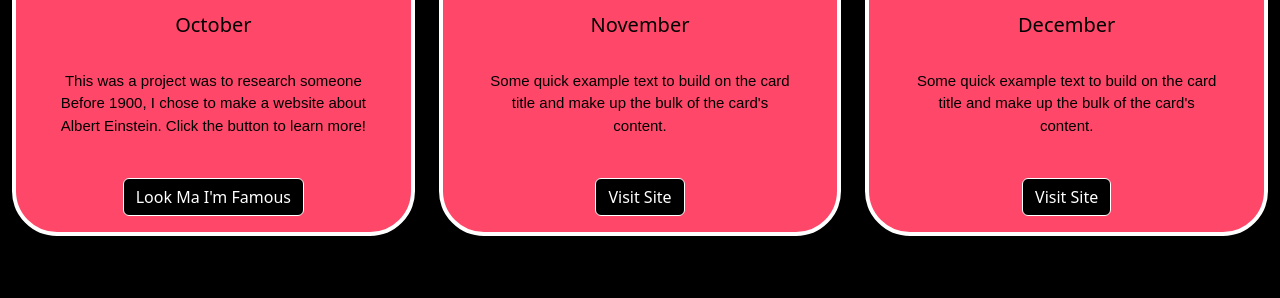
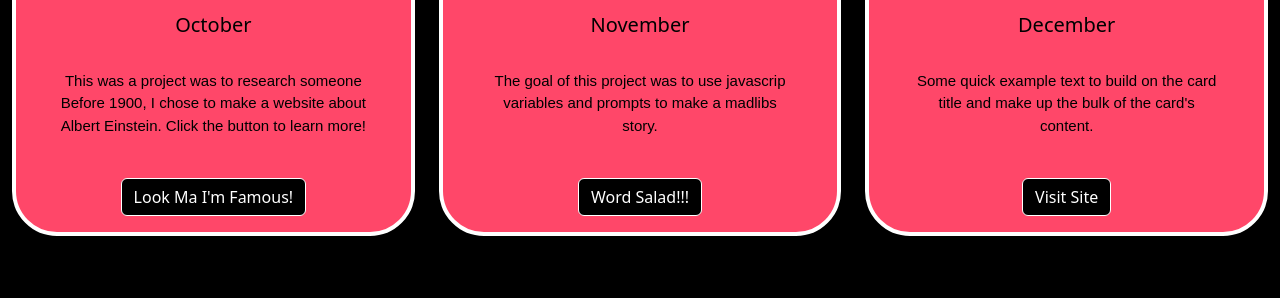
Before and after one commit to zahrevans/MonthlyWebsiteGallery, a plain HTML site: page index.html in a window 1280 px wide. Shown: the part 982-1280 px from the top of the page. Drawn offline with nearby package versions, Linux system fonts and the light colour scheme; a web font is replaced by a local one.

Commit message:
November site added

```diff
--- a/index.html
+++ b/index.html
@@ -125,7 +125,11 @@
                   chose to make a website about Albert Einstein. Click the
                   button to learn more!
                 </p>
-                <a href="https://zahrevans.github.io/LookMaImFamous/" class="btn btn-primary">Look Ma I'm Famous</a>
+                <a
+                  href="https://zahrevans.github.io/LookMaImFamous/"
+                  class="btn btn-primary"
+                  >Look Ma I'm Famous!</a
+                >
               </div>
             </div>
           </div>
@@ -139,10 +143,14 @@
               <div class="card-body">
                 <h5 class="card-title">November</h5>
                 <p class="card-text">
-                  Some quick example text to build on the card title and make up
-                  the bulk of the card's content.
+                  The goal of this project was to use javascrip variables and
+                  prompts to make a madlibs story.
                 </p>
-                <a href="#" class="btn btn-primary">Visit Site</a>
+                <a
+                  href="zahrevans.github.io/MadLibsWebste/"
+                  class="btn btn-primary"
+                  >Word Salad!!!</a
+                >
               </div>
             </div>
           </div>
```
